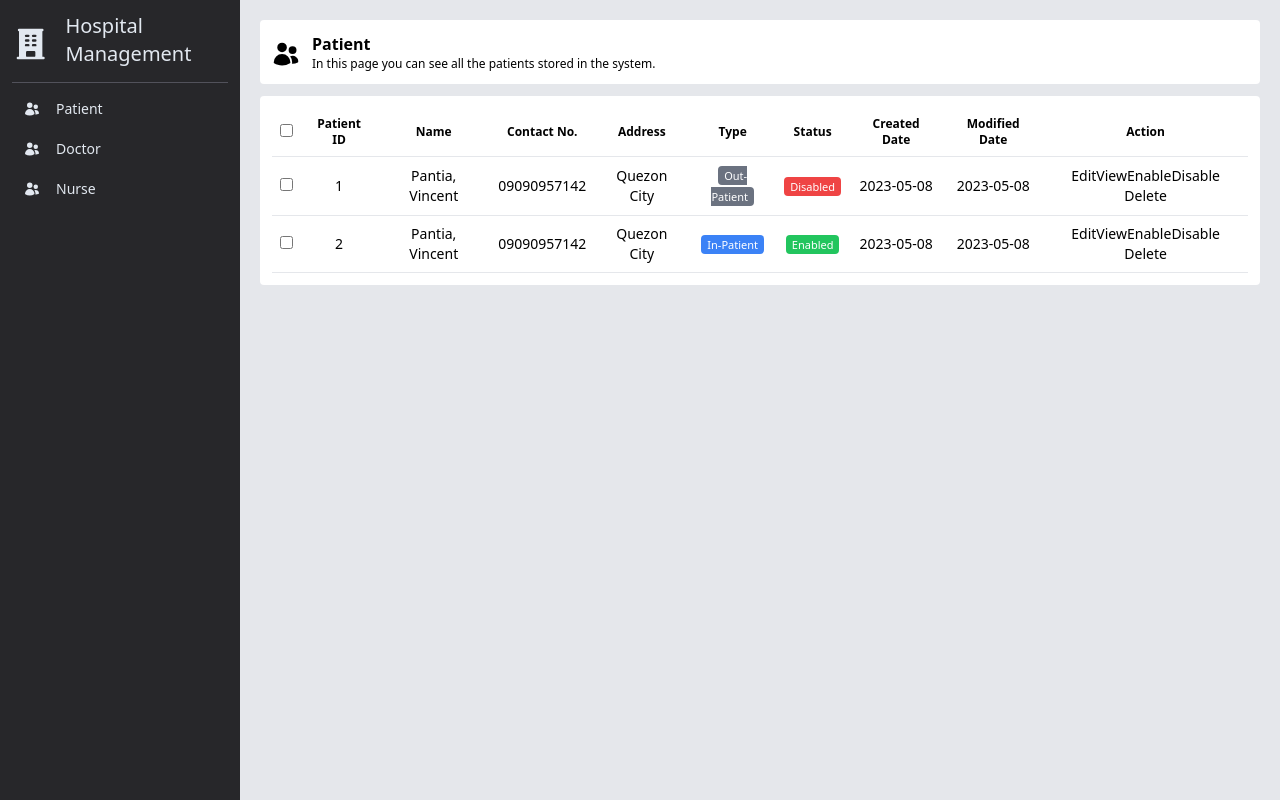
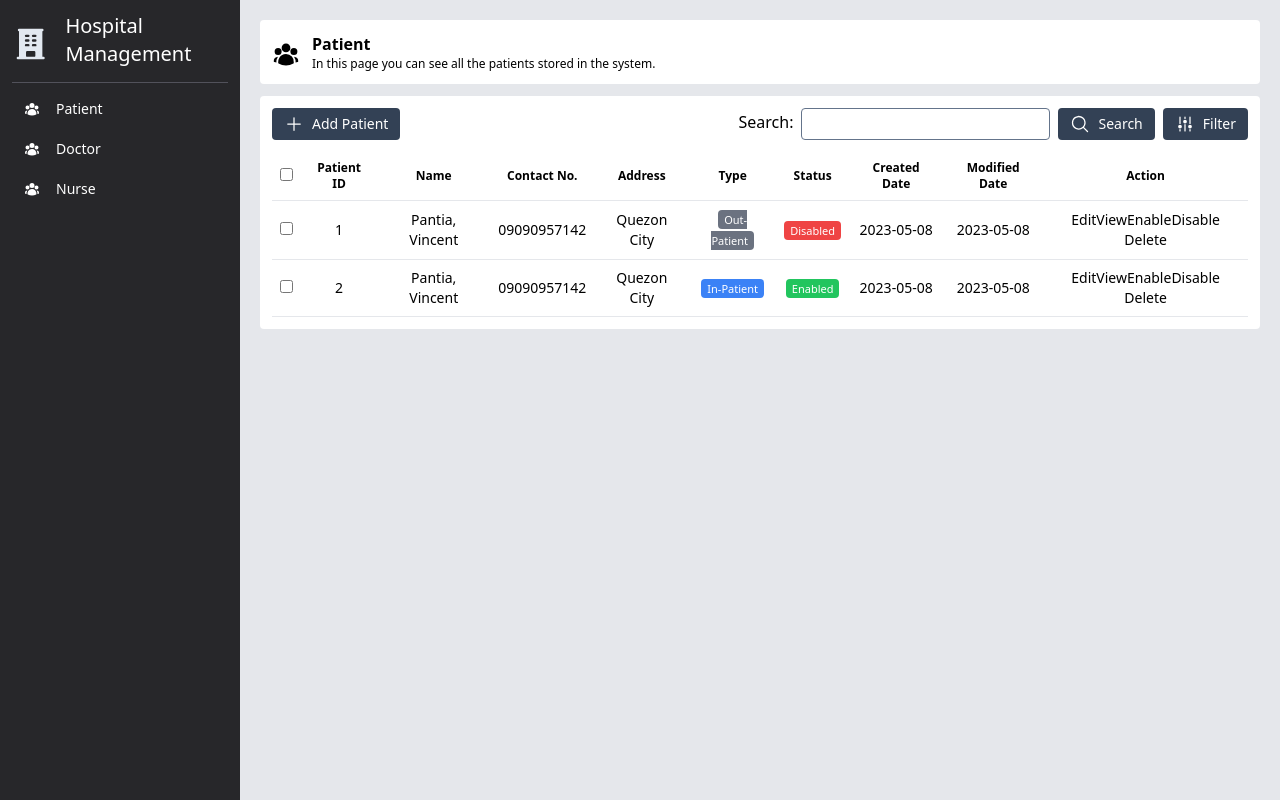
Before and after one commit to vmpantia/hospital-management, a React (Create React App) app: page / in a window 1280 px wide. Built offline with nearby package versions, Linux system fonts and the light colour scheme.

Commit message:
[u] Changes

```diff
--- a/src/components/Sidebar.tsx
+++ b/src/components/Sidebar.tsx
@@ -7,9 +7,9 @@ const Sidebar = () => {
         <aside className='w-60 fixed left-0 top-0 h-screen bg-zinc-800 p-3'>
             <section className='flex border-b pb-3.5 border-zinc-600'>
                 <BuildingOfficeIcon className='h-12 w-12 mt-2 mr-4 text-slate-200'/>
-                <p className='text-xl text-slate-200 font-medium'>Hospital Management</p>
+                <p className='text-xl text-white font-medium'>Hospital Management</p>
             </section>
-            <ul className='mt-2 text-slate-200'>
+            <ul className='mt-2 text-white'>
                 <li><SidebarButton text='Patient' link='/patient'/></li>
                 <li><SidebarButton text='Doctor' link='/doctor' /></li>
                 <li><SidebarButton text='Nurse' link='/nurse' /></li>
--- a/src/components/SidebarButton.tsx
+++ b/src/components/SidebarButton.tsx
@@ -1,4 +1,4 @@
-import { UsersIcon } from '@heroicons/react/24/solid'
+import { UserGroupIcon, UsersIcon } from '@heroicons/react/24/solid'
 import React from 'react'
 import { Link } from 'react-router-dom';
 
@@ -11,7 +11,7 @@ const SidebarButton = (props:Props) => {
     const {text, link} = props;
   return (
     <Link to={link} className='flex p-2 pl-3 mb-1 text-sm rounded hover:bg-zinc-700'>
-        <UsersIcon className='h-4 w-4 mr-4 mt-0.5'/>
+        <UserGroupIcon className='h-4 w-4 mr-4 mt-0.5'/>
         {text}
     </Link>
   )
--- a/src/components/Title.tsx
+++ b/src/components/Title.tsx
@@ -1,4 +1,4 @@
-import { UsersIcon } from "@heroicons/react/24/solid";
+import { UserGroupIcon, UsersIcon } from "@heroicons/react/24/solid";
 
 type Props = {
     value:string;
@@ -8,9 +8,9 @@ const Title = (props:Props) => {
     const {value, description} = props;
   return (
     <div className="bg-white inline-flex p-3 mb-3 rounded w-full">
-        {{  "Patient" : <UsersIcon className="h-7 w-7 mr-3 mt-2" />,
-            "Doctor" : <UsersIcon className="h-7 w-7 mr-3 mt-2" />,
-            "Nurse" : <UsersIcon  className="h-7 w-7 mr-3 mt-2" />,
+        {{  "Patient" : <UserGroupIcon className="h-7 w-7 mr-3 mt-2" />,
+            "Doctor" : <UserGroupIcon className="h-7 w-7 mr-3 mt-2" />,
+            "Nurse" : <UserGroupIcon  className="h-7 w-7 mr-3 mt-2" />,
         }[value]}
         <div>
             <p className="text-md font-bold">{value}</p>
--- a/src/pages/Patient.tsx
+++ b/src/pages/Patient.tsx
@@ -4,9 +4,14 @@ import { format } from "date-fns";
 //Models
 import { PatientDTO } from "../models/dtos/PatientDTO";
 import { PatientDTO_Stub } from "../stubs/PatientDTO_Stub";
+
+//Components
 import Title from "../components/Title";
 import StatusBadge from "../components/StatusBadge";
 import TypeBadge from "../components/TypeBadge";
+
+//Icons
+import { AdjustmentsVerticalIcon, MagnifyingGlassIcon, PlusIcon } from "@heroicons/react/24/solid";
 
 
 const Patient = () => {
@@ -17,7 +22,28 @@ const Patient = () => {
             <Title value="Patient"
                 description="In this page you can see all the patients stored in the system." />
 
-            <div className="bg-white inline-flex p-3 rounded w-full">
+            <div className="bg-white p-3 rounded w-full">
+                <div className="mb-3 flex justify-between">
+                    <section>
+                        <button className="text-sm bg-slate-700 hover:bg-slate-600 text-white font-medium px-3 py-1.5 flex rounded">
+                            <PlusIcon className="h-5 w-5 mr-2" />
+                            Add Patient
+                        </button>
+                    </section>
+                    <section className="flex">
+                        <p className="mr-2 mt-0.5 font-medium">Search:</p>
+                        <input className="mr-2 px-2 border border-slate-500 rounded focus:outline-1" type="text"></input>
+                        <button className="text-sm bg-slate-700 hover:bg-slate-600 text-white font-medium px-3 py-1.5 mr-2 flex rounded">
+                            <MagnifyingGlassIcon className="h-5 w-5 mr-2" />
+                            Search
+                        </button>
+                        <button className="text-sm bg-slate-700 hover:bg-slate-600 text-white font-medium px-3 py-1.5 flex rounded">
+                            <AdjustmentsVerticalIcon className="h-5 w-5 mr-2" />
+                            Filter
+                        </button>
+                    </section>
+                </div>
+
                 <table className="w-full">
                     <thead className="text-xs text-center">
                         <tr className="border-b">
```
